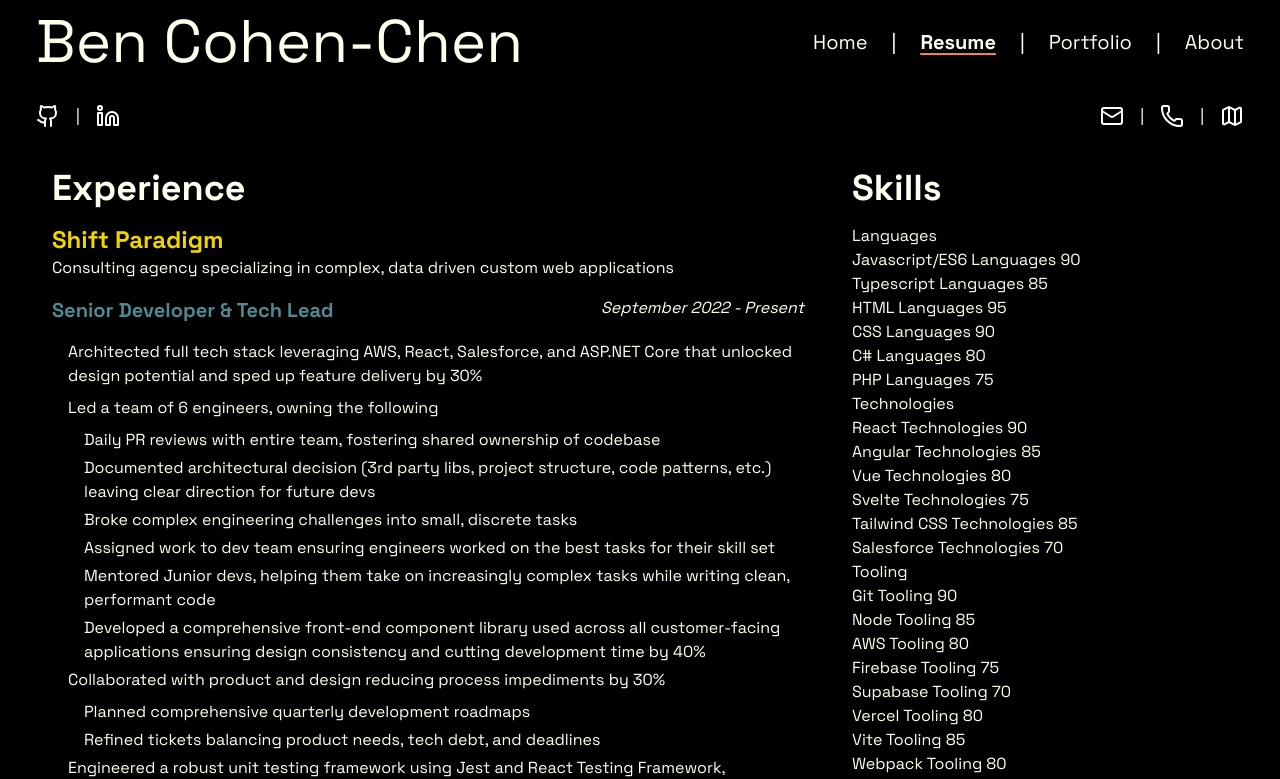
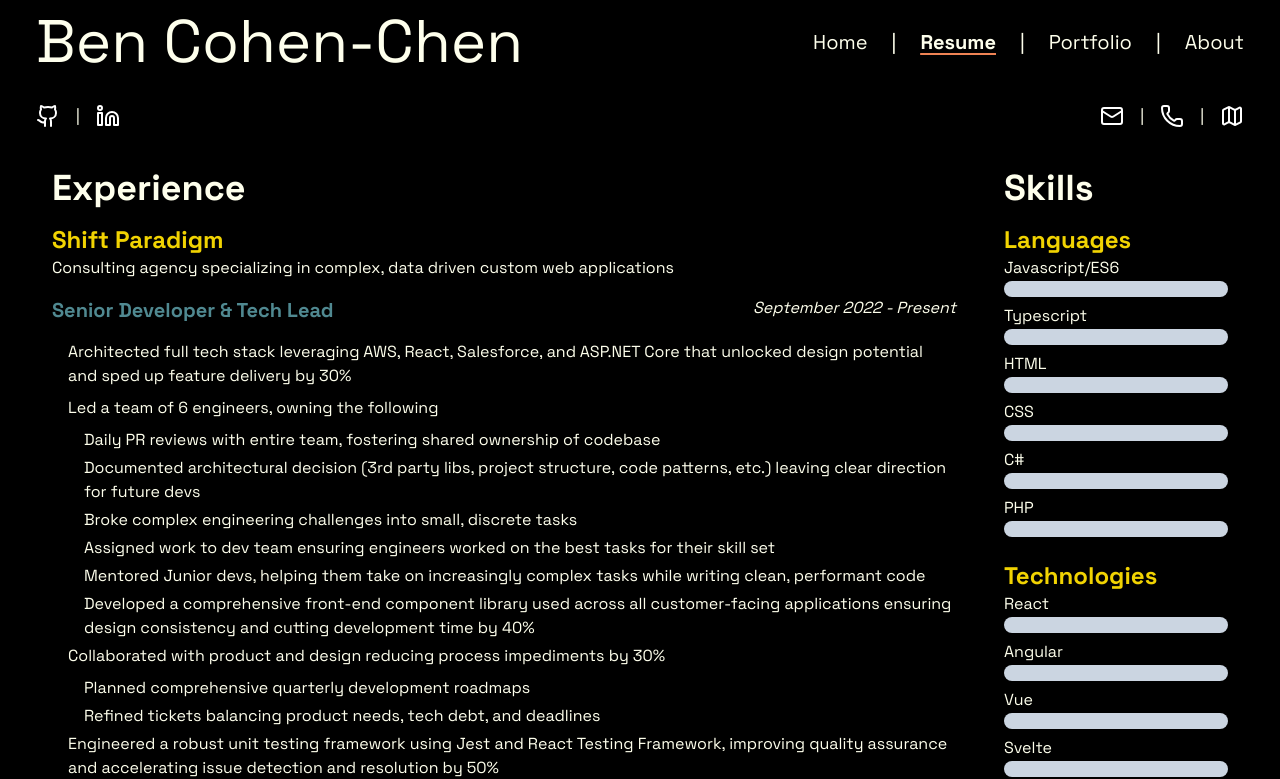
Before and after one commit to bencohendev/homepage, a SvelteKit app: page /resume in a window 1280 px wide. Shown: the top 779 px of the page. Built offline with nearby package versions, Linux system fonts and the light colour scheme.

Commit message:
skills first draft styling

```diff
--- a/src/routes/resume/+page.svelte
+++ b/src/routes/resume/+page.svelte
@@ -8,7 +8,7 @@
 </script>
 
 <div class="flex justify-between gap-12 px-12 text-home-cream">
-	<section class="w-2/3">
+	<section class="">
 		<div class="mb-4">
 			<h2 class="w-fit text-4xl font-bold">Experience <ThinBar /></h2>
 		</div>
@@ -20,7 +20,7 @@
 			{/each}
 		</div>
 	</section>
-	<section class="w-1/3">
+	<section class="flex flex-col">
 		<div class="mb-4">
 			<h2 class="w-fit text-4xl font-bold">Skills <ThinBar /></h2>
 		</div>
--- a/src/routes/resume/components/Skill.svelte
+++ b/src/routes/resume/components/Skill.svelte
@@ -1,14 +1,60 @@
 <script lang="ts">
 	import type { TSkill } from '../proxy+page';
+	import { Tween } from 'svelte/motion';
+	import { cubicOut } from 'svelte/easing';
+	import { onMount } from 'svelte';
+
+	let progress = new Tween(0, {
+		duration: 400,
+		easing: cubicOut,
+	});
 
 	export let skill: TSkill;
-	const { name, category, level } = skill;
+	const { name, level } = skill;
+	progress.target = level * 0.01;
+
+	let animate = false;
+	let barColor = 'bg-red-900';
+	barColor = getProgressColor();
+	function getProgressColor(): string {
+		switch (true) {
+			case level <= 49:
+				barColor = 'bg-red-900';
+				break;
+			case level > 49 && level < 75:
+				barColor = 'bg-home-yellow';
+				break;
+			case level >= 75:
+				barColor = 'bg-home-orange';
+				break;
+			default:
+				break;
+		}
+		return barColor;
+	}
+
+	onMount(() => {
+		animate = true;
+	});
 </script>
 
 <section>
-	<div>
-		{name}
-		{category}
-		{level}
+	<div class="flex flex-col">
+		<label for={name}>
+			{name}
+		</label>
+		<div>
+			{#if animate}
+				<progress
+					id={name}
+					class={`[&::-webkit-progress-bar]:bg-slate-300
+           [&::-webkit-progress-value]:${barColor}
+            [&::-moz-progress-bar]:${barColor}
+             w-56
+              [&::-webkit-progress-bar]:rounded-lg [&::-webkit-progress-value]:rounded-lg`}
+					value={progress.current}
+				></progress>
+			{/if}
+		</div>
 	</div>
 </section>
--- a/src/routes/resume/components/Skills.svelte
+++ b/src/routes/resume/components/Skills.svelte
@@ -9,27 +9,27 @@
 	const process = skills.filter((skill) => skill.category === 'Process');
 </script>
 
-<section>
+<section class="flex flex-col gap-4">
 	<div>
-		<h3>Languages</h3>
+		<h3 class="text-2xl font-bold text-home-yellow">Languages</h3>
 		{#each languages as skill}
 			<Skill {skill} />
 		{/each}
 	</div>
 	<div>
-		<h3>Technologies</h3>
+		<h3 class="text-2xl font-bold text-home-yellow">Technologies</h3>
 		{#each technologies as skill}
 			<Skill {skill} />
 		{/each}
 	</div>
 	<div>
-		<h3>Tooling</h3>
+		<h3 class="text-2xl font-bold text-home-yellow">Tooling</h3>
 		{#each tooling as skill}
 			<Skill {skill} />
 		{/each}
 	</div>
 	<div>
-		<h3>Process</h3>
+		<h3 class="text-2xl font-bold text-home-yellow">Process</h3>
 		{#each process as skill}
 			<Skill {skill} />
 		{/each}
```
